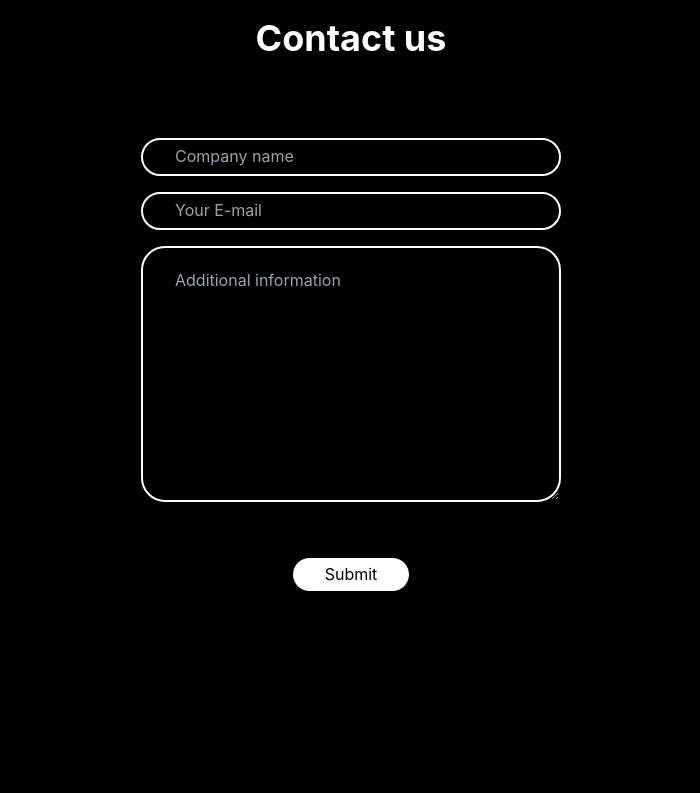
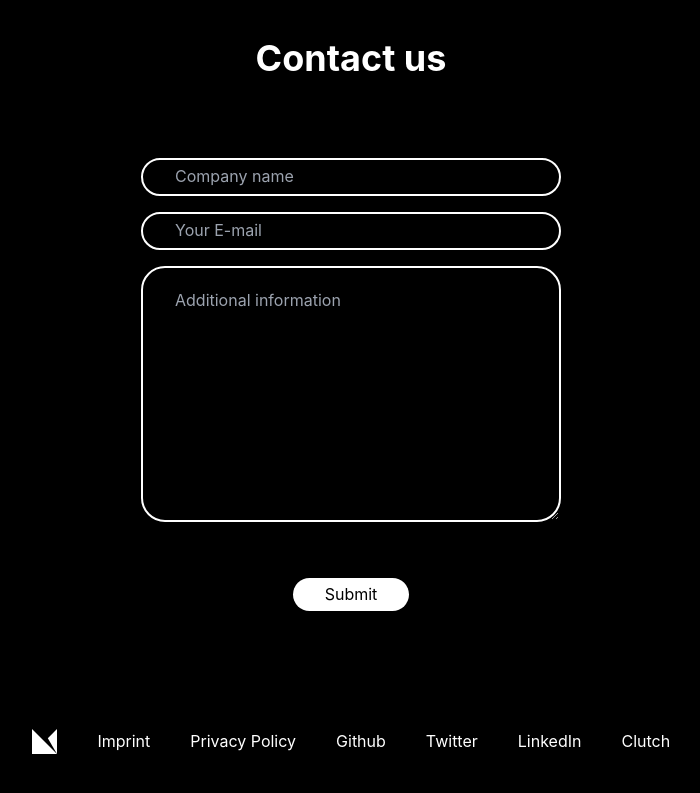
Before and after one commit to HoaLe69/margelo-clone, a Next.js app: page / in a window 1280 px wide. Shown: the part 8452-9245 px from the top of the page, without its empty margins (289-989 px from the left). Before the commit the page ends 9101 px from the top, so only its background shows below. Built offline with nearby package versions, Linux system fonts and the light colour scheme.

Commit message:
section:footer

```diff
--- a/app/page.tsx
+++ b/app/page.tsx
@@ -6,6 +6,7 @@ import Works from '@/components/works'
 import TrustBy from '@/components/trustby'
 import ObserveViewportSize from '@/lib/observe-view-size'
 import Contactus from '@/components/contactus'
+import Footer from '@/components/footer'
 
 export default function Home() {
   return (
@@ -17,6 +18,7 @@ export default function Home() {
         <Works />
         <TrustBy />
         <Contactus />
+        <Footer />
       </ScrollObserver>
     </ObserveViewportSize>
   )
--- a/components/contactus.tsx
+++ b/components/contactus.tsx
@@ -1,7 +1,8 @@
 import Image from 'next/image'
 const Contactus = () => {
   return (
-    <div className="min-h-screen  bg-black text-white flex flex-col justify-center items-center pt-10">
+    <div className="min-h-screen  bg-black text-white flex flex-col justify-center pt-10">
+      <div className="flex-1 pt-10 flex flex-col justify-center items-center">
         <div className="pb-10">
           <Image
             src={'/assets/logo.svg'}
@@ -34,6 +35,7 @@ const Contactus = () => {
           </div>
         </form>
       </div>
+    </div>
   )
 }
 
--- /dev/null
+++ b/components/footer.tsx
@@ -0,0 +1,24 @@
+import Image from 'next/image'
+
+const Footer = () => {
+  return (
+    <div className="text-white bg-black sticky top-0">
+      <footer className="flex items-center py-20 px-4 min-h-full justify-center gap-10 flex-wrap">
+        <Image
+          src="/assets/logo.svg"
+          alt="logo"
+          width={128 / 5}
+          height={114 / 5}
+        />
+        <div>Imprint</div>
+        <div>Privacy Policy</div>
+        <div>Github</div>
+        <div>Twitter</div>
+        <div>LinkedIn</div>
+        <div>Clutch</div>
+      </footer>
+    </div>
+  )
+}
+
+export default Footer
```
Lines whose indentation alone changed are shown as unchanged.
